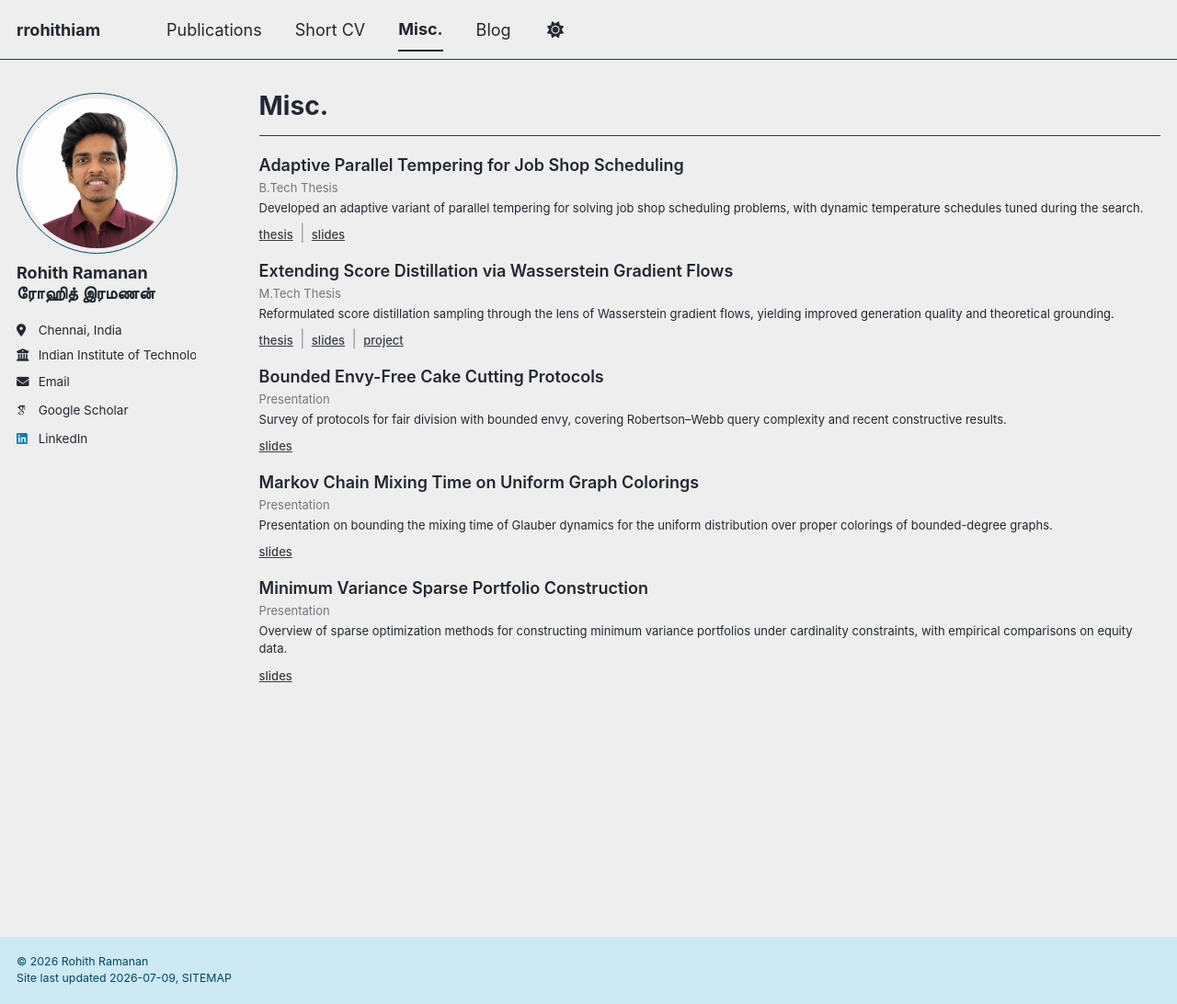
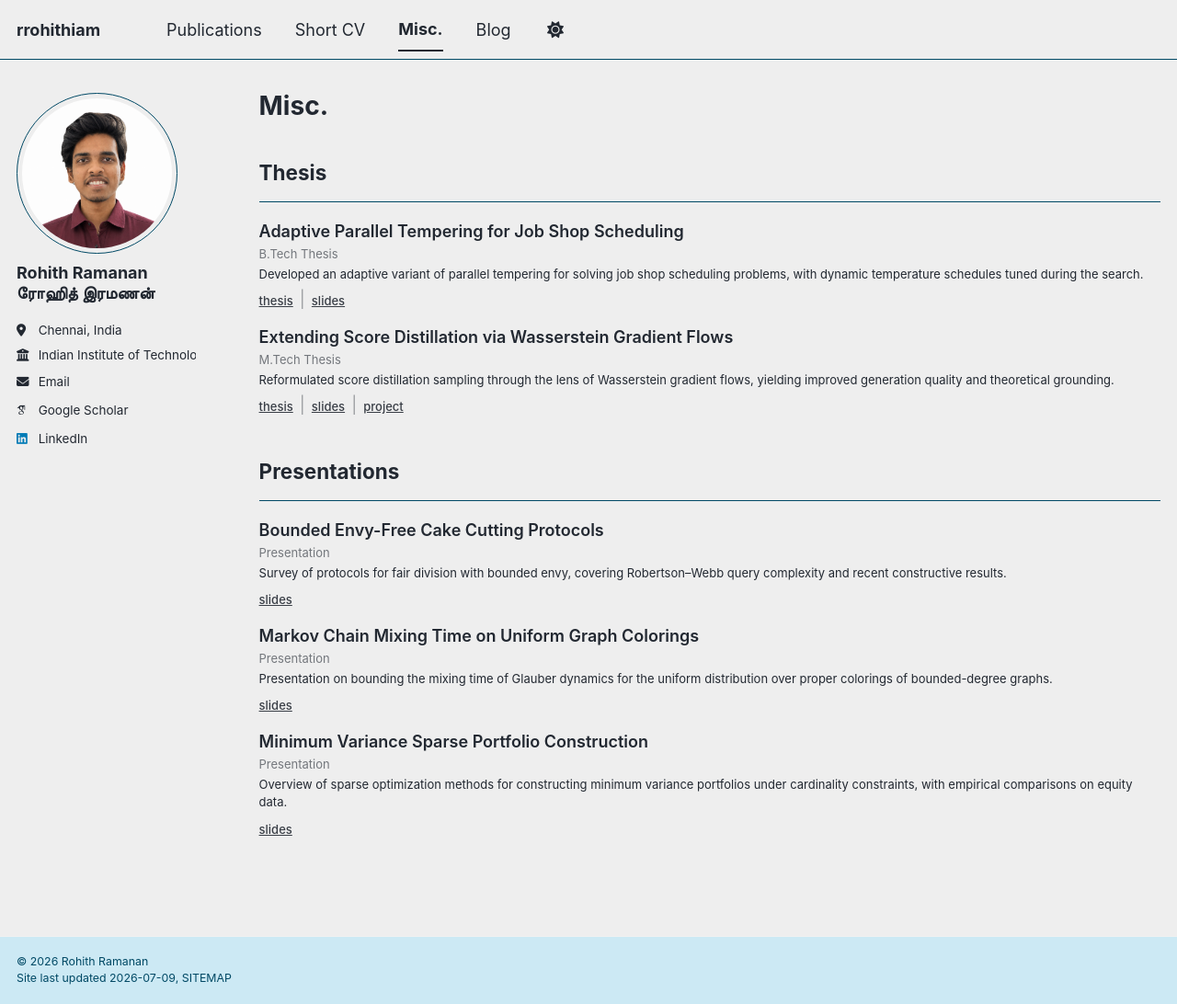
Before and after one commit to rrohithiam/rrohithiam.github.io, a Jekyll site: the page built from _pages/misc.md, in a window 1280 px wide and 1092 px high. Shown: the whole window at 92% size. Built offline with Jekyll 4.4.1, drawn with Linux system fonts in a browser that asks for light colours; some web fonts are replaced; a script bundle is joined from its source files by our own code; library files that are not in the unit come from our copies.

Commit message:
Minor changes

```diff
--- a/_pages/misc.md
+++ b/_pages/misc.md
@@ -7,6 +7,7 @@ author_profile: true
 
 {% include base_path %}
 
+## Thesis
 ---
 
 <style>
@@ -32,6 +33,9 @@ author_profile: true
   <div><a href="/files/masters_thesis.pdf" class="pres-link" target="_blank" rel="noopener noreferrer">thesis</a> <span style="opacity: 0.4; margin: 0 2px;">|</span> <a href="/files/ddp.pdf" class="pres-link" target="_blank" rel="noopener noreferrer">slides</a> <span style="opacity: 0.4; margin: 0 2px;">|</span> <a href="https://rrohithiam.github.io/projects/pfd/" class="pres-link" target="_blank" rel="noopener noreferrer">project</a></div>
 </div>
 
+## Presentations
+---
+
 <div class="pres-item">
   <span class="pres-title">Bounded Envy-Free Cake Cutting Protocols</span>
   <span class="pres-meta">Presentation</span>
```
